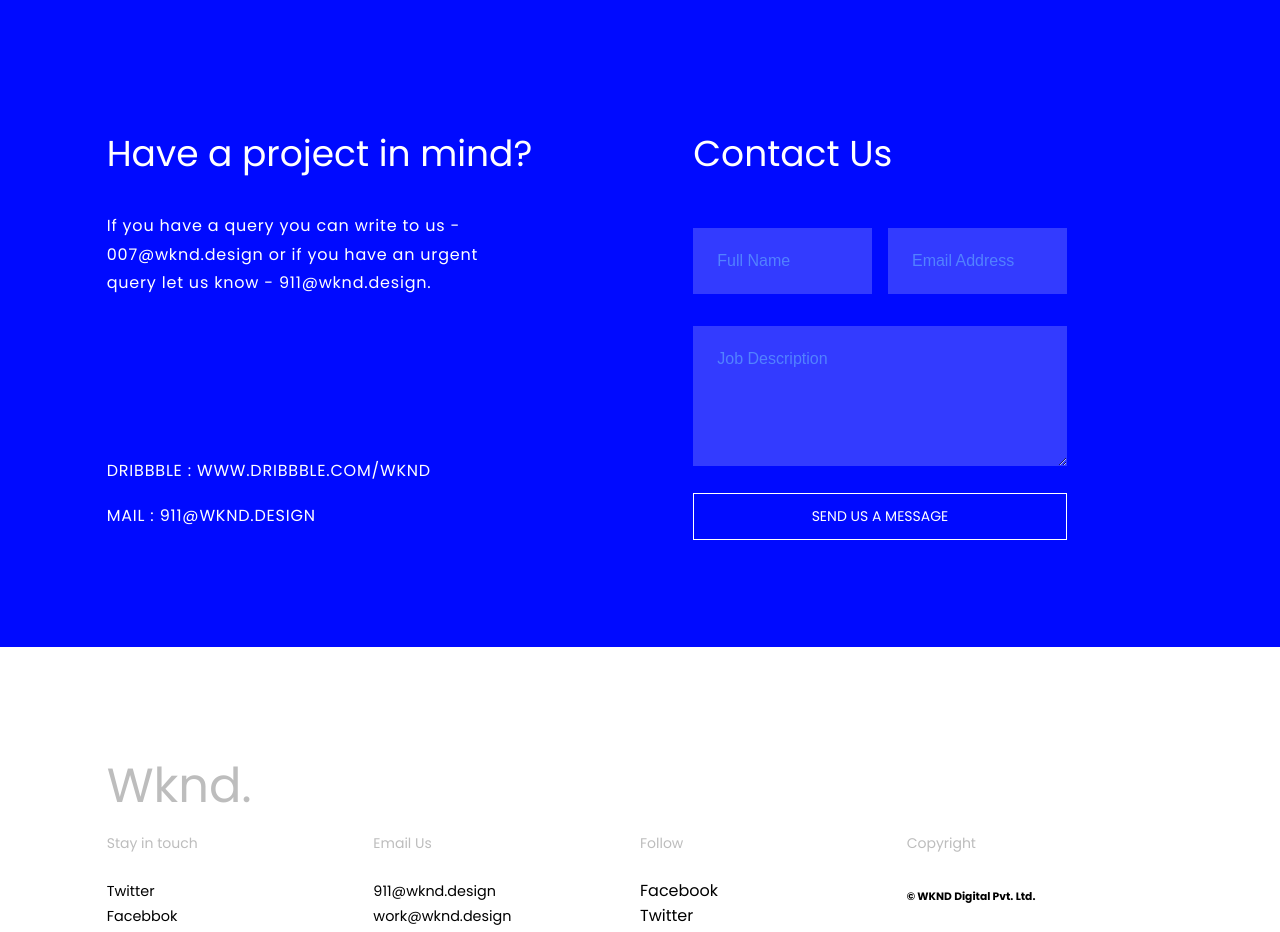
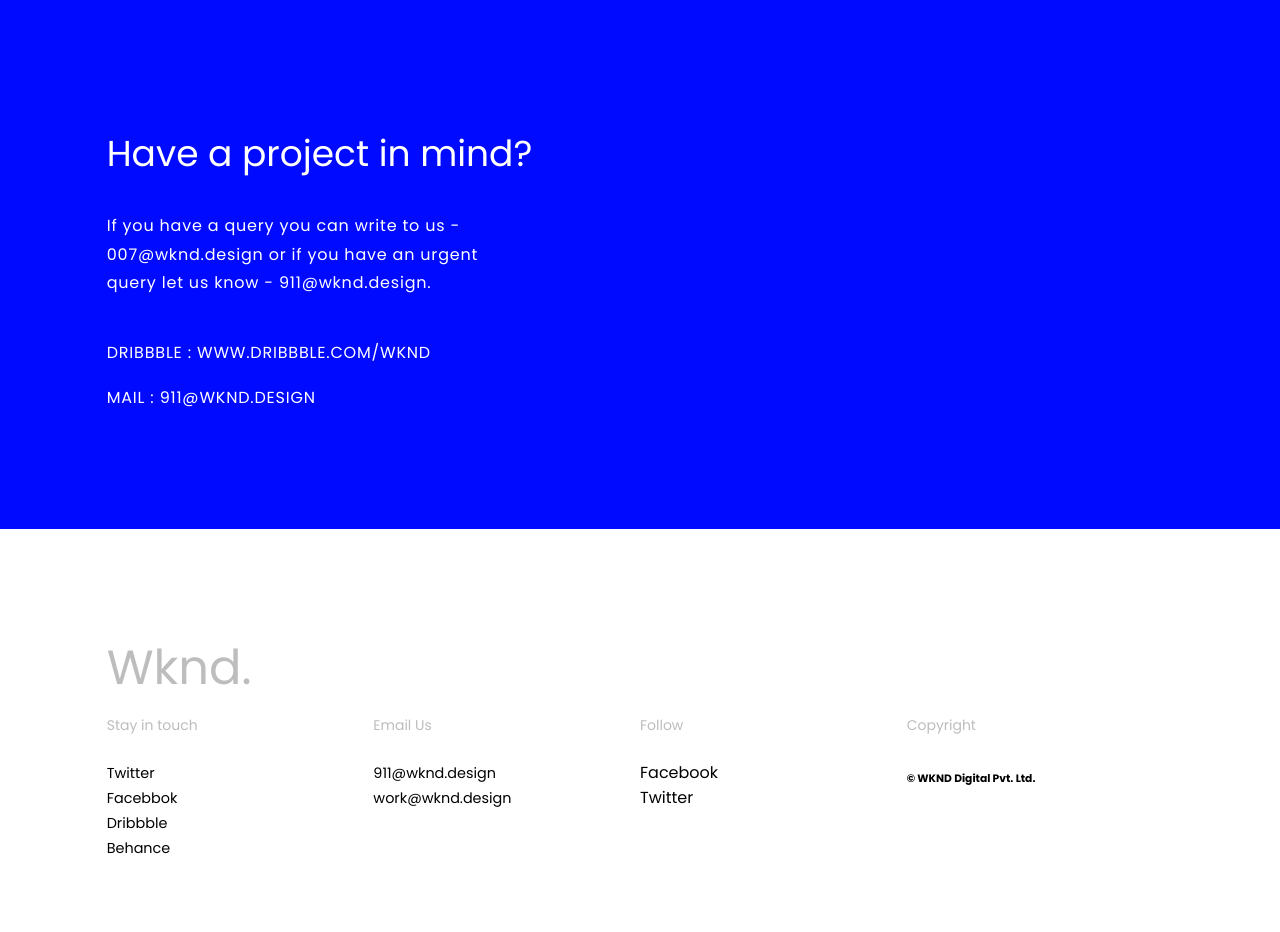
Before and after one commit to wkndstudio/wkndweb, a website: page index.html in a window 1280 px wide. Shown: the part 3320-4252 px from the top of the page. Drawn offline with nearby package versions, Linux system fonts and the light colour scheme.

Commit message:
removed form

```diff
--- a/index.html
+++ b/index.html
@@ -148,7 +148,7 @@
 							<p class="description clr-light">MAIL : 911@WKND.DESIGN</p>
 						</div>
 					</div>
-					<div class="contact__right">
+<!-- 					<div class="contact__right">
 						<h2 class="clr-light">Contact Us</h2>
 						<form action="https://formspree.io/911@wknd.design" method="POST">
 							<div class="contact__right__details">
@@ -158,7 +158,7 @@
 							<textarea name="message" id="" cols="30" rows="5" placeholder="Job Description"></textarea>
 							<button class="contact_btn">Send us a message</button>
 						</form>
-					</div>
+					</div> -->
 				</div>
 			</section>
 
```
